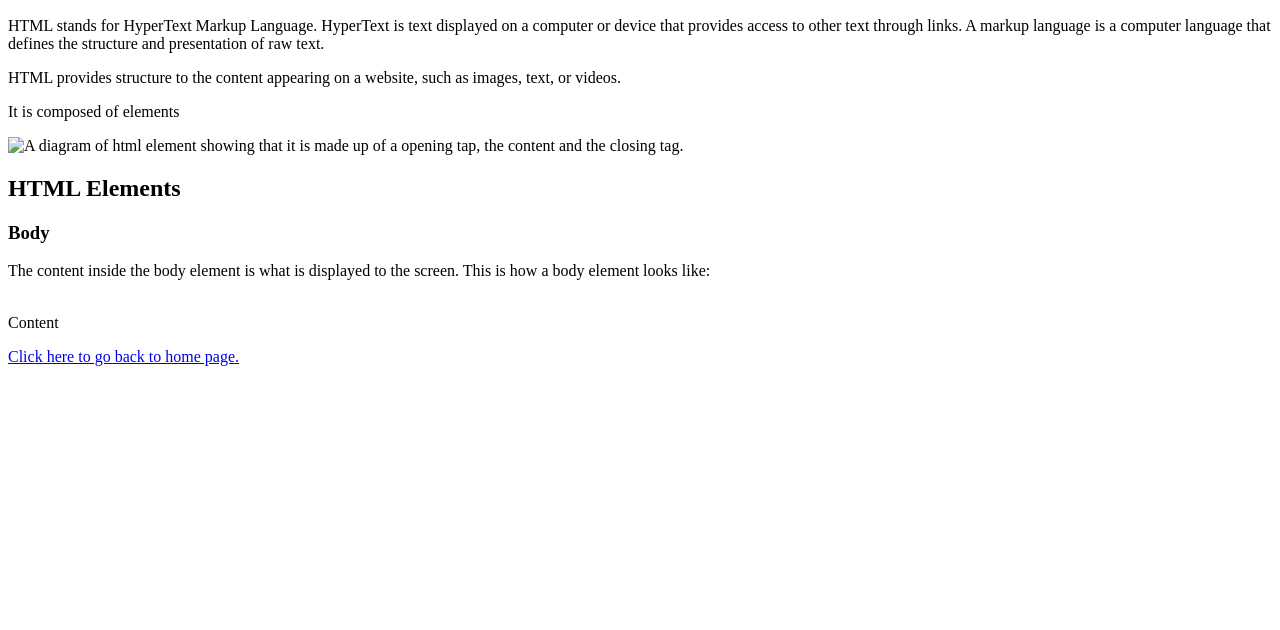
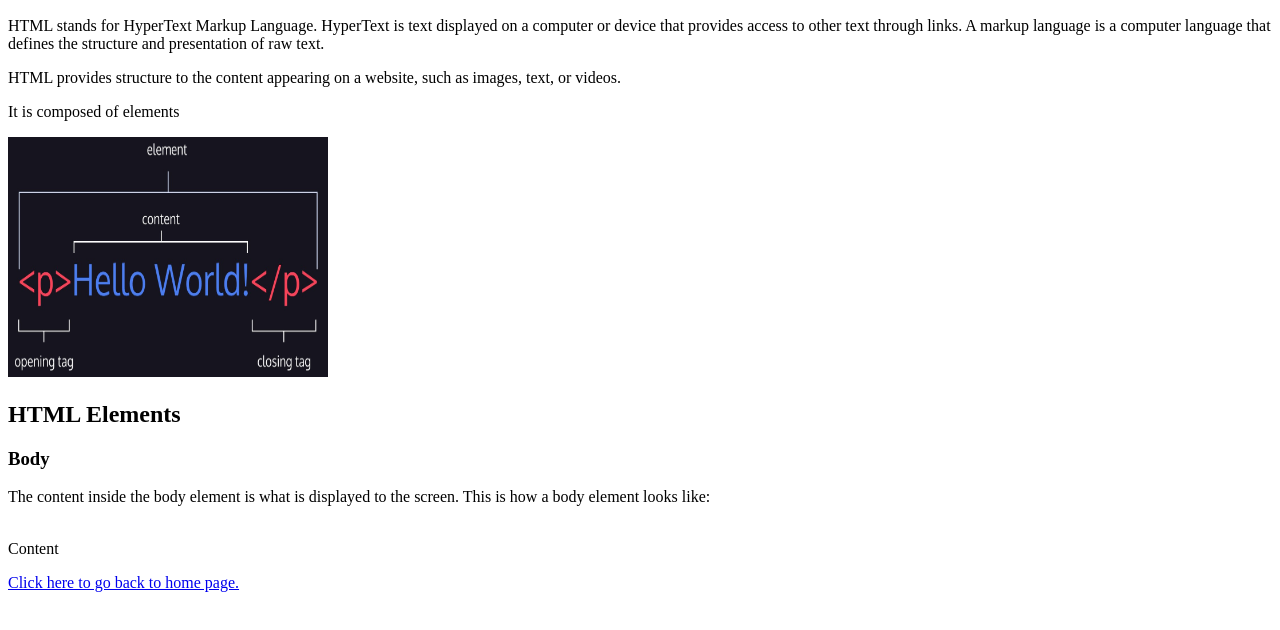
Before and after one commit to krithava/krithava.github.io, a plain HTML site: page htmlsheet.html in a window 1280 px wide. Shown: the part 136-766 px from the top of the page. Drawn offline with Linux system fonts and the light colour scheme.

Commit message:
Update htmlsheet.html

```diff
--- a/htmlsheet.html
+++ b/htmlsheet.html
@@ -25,7 +25,7 @@
       <p>HTML stands for HyperText Markup Language. HyperText is text displayed on a computer or device that provides access to other text through links. A markup language is a computer language that defines the structure and presentation of raw text.</p>
       <p>HTML provides structure to the content appearing on a website, such as images, text, or videos.</p>
       <p>It is composed of elements</p>
-      <img src="./media/htmlelement.jpg" width="320" height="240" alt="A diagram of html element showing that it is made up of a opening tap, the content and the closing tag."/>
+      <img src="./htmlelement.jpg" width="320" height="240" alt="A diagram of html element showing that it is made up of a opening tap, the content and the closing tag."/>
     </div>
 
       <div id="elements">
```
